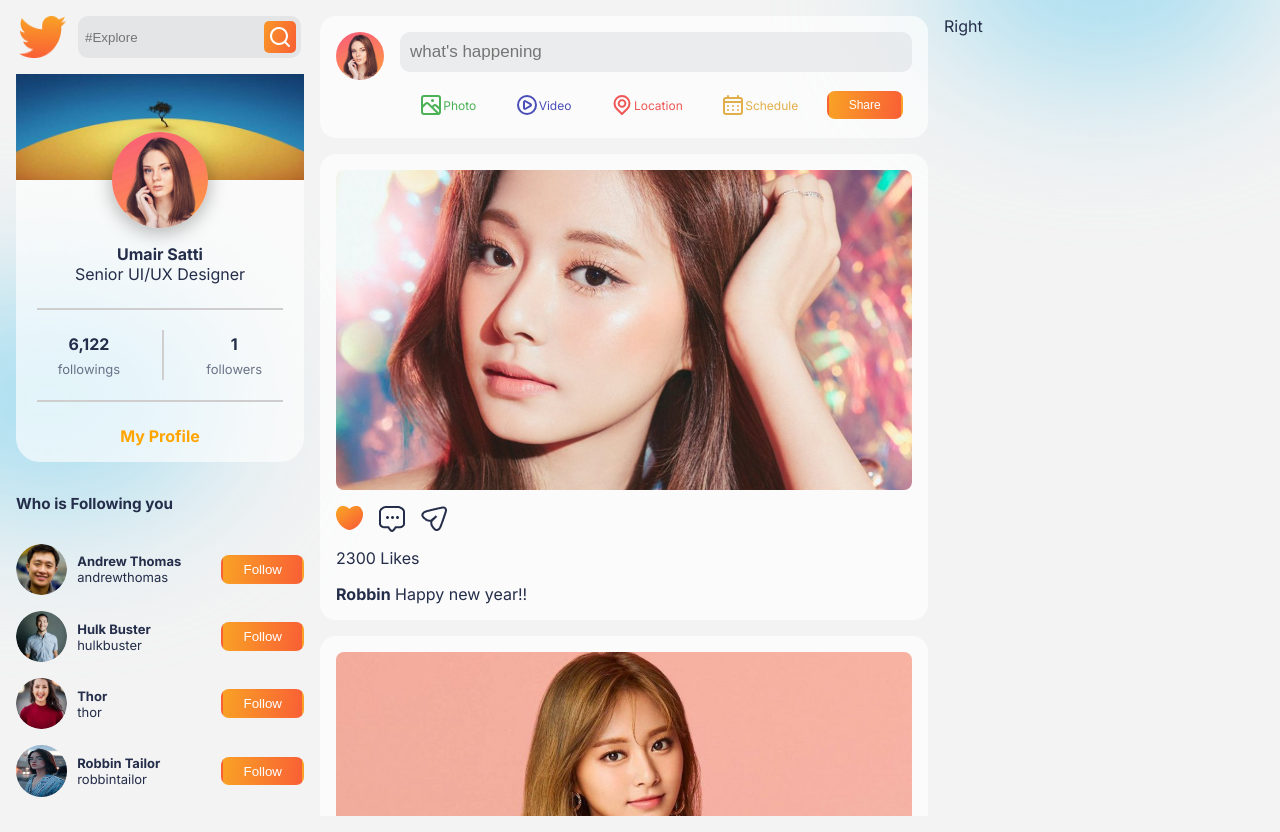
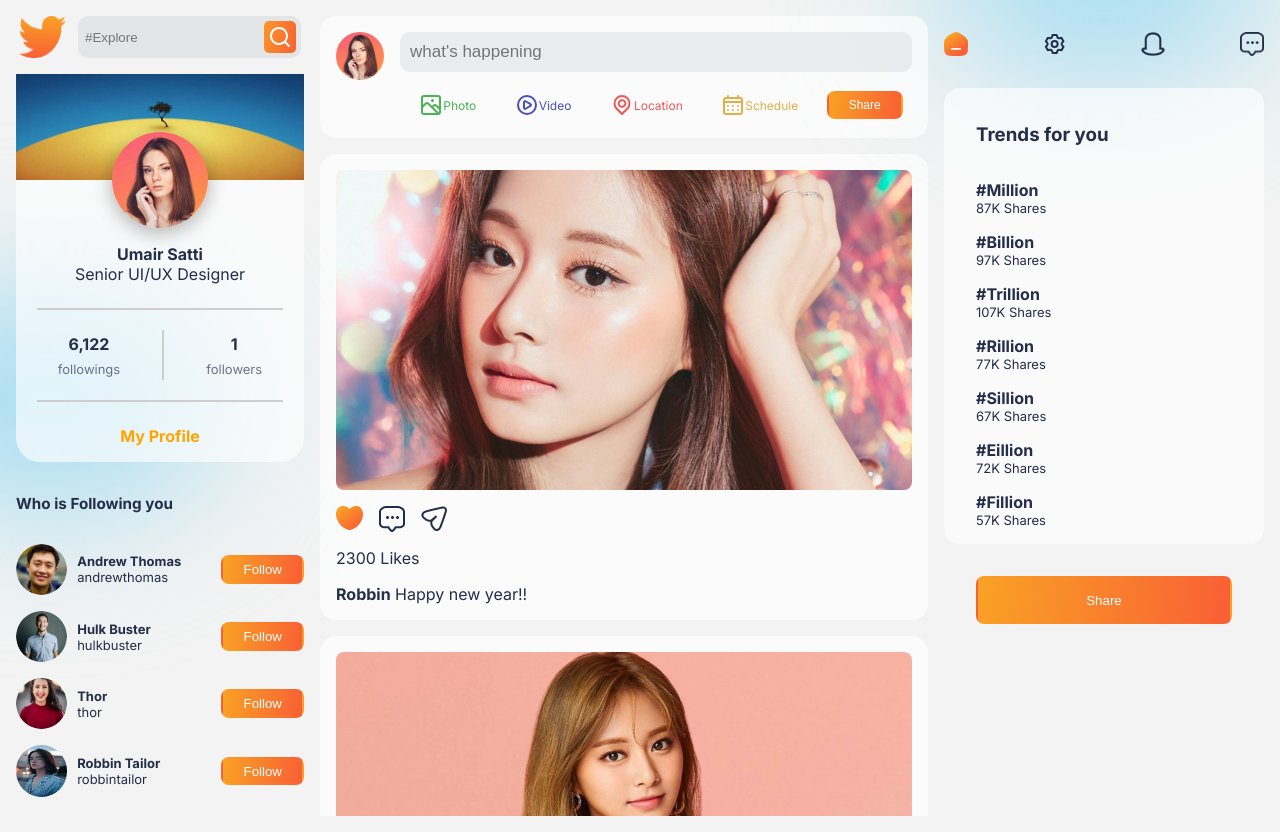
Before and after one commit to bilalhanifkhatri/social-media-app-fe, a React (Create React App) app: page / in a window 1280 px wide. Built offline with nearby package versions, Linux system fonts and the light colour scheme.

Commit message:
complete Right Side of home page

```diff
--- /dev/null
+++ b/src/Data/TrendsData.js
@@ -0,0 +1,9 @@
+export const TrendsData = [
+  { name: "Million", shares: 87 },
+  { name: "Billion", shares: 97 },
+  { name: "Trillion", shares: 107 },
+  { name: "Rillion", shares: 77 },
+  { name: "Sillion", shares: 67 },
+  { name: "Eillion", shares: 72 },
+  { name: "Fillion", shares: 57 },
+];
--- /dev/null
+++ b/src/components/rightSide/RightSide.jsx
@@ -0,0 +1,24 @@
+import React from "react";
+import "./rightSide.css";
+import Comment from "../../img/comment.png";
+import Noti from "../../img/noti.png";
+import Home from "../../img/home.png";
+import { UilSetting } from "@iconscout/react-unicons";
+import TrendCard from "../trendCard/TrendCard";
+
+const RightSide = () => {
+  return (
+    <div className="RightSide">
+      <div className="navIcons">
+        <img src={Home} alt="" />
+        <UilSetting />
+        <img src={Noti} alt="" />
+        <img src={Comment} alt="" />
+      </div>
+      <TrendCard />
+      <button className="primary-btn s-button">Share</button>
+    </div>
+  );
+};
+
+export default RightSide;
--- /dev/null
+++ b/src/components/rightSide/rightSide.css
@@ -0,0 +1,23 @@
+.RightSide {
+  display: flex;
+  flex-direction: column;
+  gap: 2rem;
+}
+
+.navIcons {
+  margin-top: 1rem;
+  display: flex;
+  align-items: center;
+  justify-content: space-between;
+}
+
+.navIcons > img {
+  width: 1.5rem;
+  height: 1.5rem;
+}
+
+.s-button {
+  height: 3rem;
+  width: 80%;
+  align-self: center;
+}
--- /dev/null
+++ b/src/components/trendCard/TrendCard.jsx
@@ -0,0 +1,21 @@
+import React from "react";
+import "./trendCard.css";
+import { TrendsData } from "../../Data/TrendsData";
+
+const TrendCard = () => {
+  return (
+    <div className="TrendCard">
+      <h3>Trends for you</h3>
+      {TrendsData?.map((trend, index) => {
+        return (
+          <div key={index} className="trend">
+            <span>#{trend?.name}</span>
+            <span>{trend?.shares}K Shares</span>
+          </div>
+        );
+      })}
+    </div>
+  );
+};
+
+export default TrendCard;
--- /dev/null
+++ b/src/components/trendCard/trendCard.css
@@ -0,0 +1,23 @@
+.TrendCard {
+  display: flex;
+  flex-direction: column;
+  justify-content: center;
+  align-items: flex-start;
+  gap: 1rem;
+  padding: 1rem;
+  background: var(--cardColor);
+  border-radius: 1rem;
+  padding-left: 2rem;
+}
+.trend {
+  display: flex;
+  flex-direction: column;
+  justify-content: flex-start;
+  align-items: flex-start;
+}
+.trend > span:nth-of-type(1) {
+  font-weight: bold;
+}
+.trend > span:nth-of-type(2) {
+  font-size: 13px;
+}
--- a/src/pages/home/Home.jsx
+++ b/src/pages/home/Home.jsx
@@ -2,6 +2,7 @@
 import "./home.css";
 import ProfileSide from "../../components/profileSide/ProfileSide";
 import PostSide from "../../components/postSide/PostSide";
+import RightSide from "../../components/rightSide/RightSide";
 
 const Home = () => {
   return (
@@ -10,7 +11,7 @@
         <ProfileSide />
       </div>
       <PostSide />
-      <div className="rightSide">Right</div>
+      <RightSide />
     </div>
   );
 };
```
